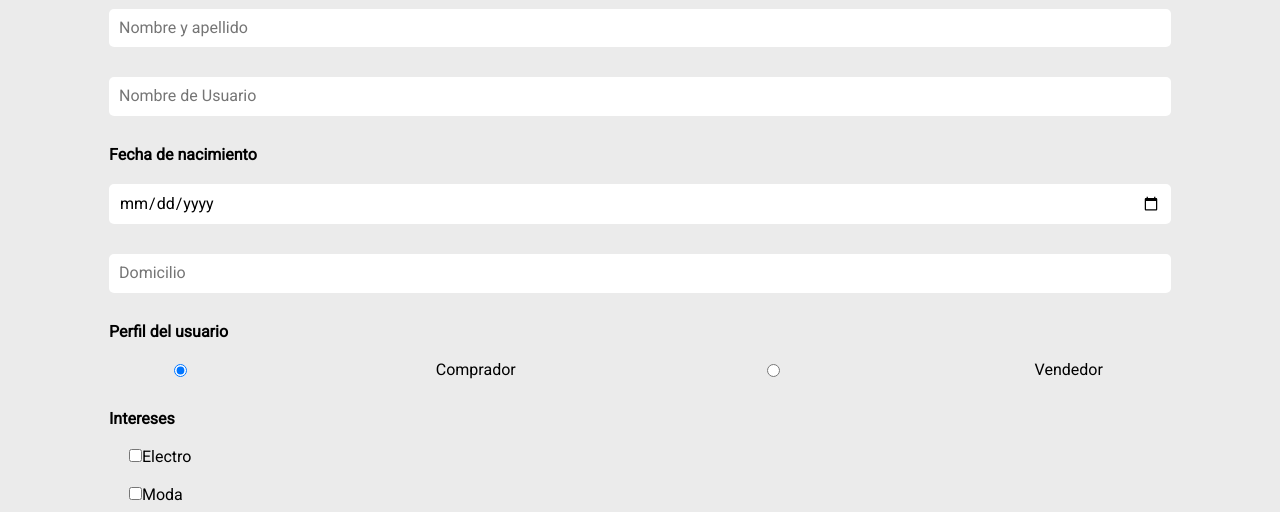
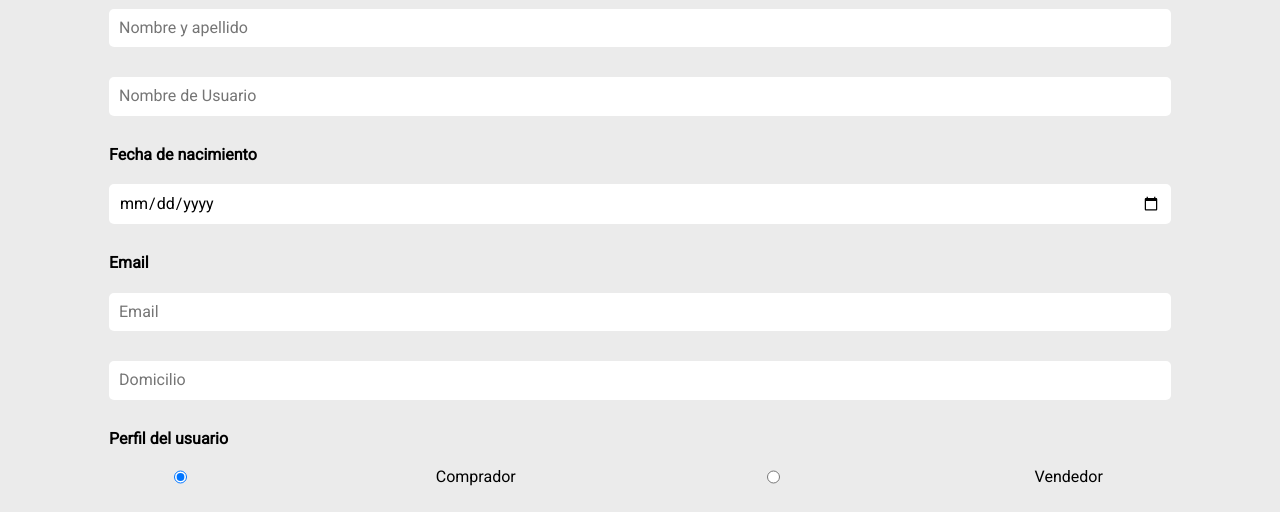
Before and after one commit to AlexRacciatti/MercadoLiebre, a website: page views/register.html in a window 1280 px wide. Shown: the part 225-737 px from the top of the page. Drawn offline with Linux system fonts and the light colour scheme.

Commit message:
max en form

```diff
--- a/views/register.html
+++ b/views/register.html
@@ -62,6 +62,10 @@
                 <input type="date" name="fecha-nacimiento" id="fecha-nacimiento" min="1903-01-02" max="2021-7-8" class="input-sizing" required/>
             </div>
             <div>
+                <label for="email" class="subtitulo">Email</label>
+                <input type="email" placeholder="Email" name="email" id="email" class="input-sizing" required>
+            </div>
+            <div>
                 <input type="text" placeholder="Domicilio" name="domicilio" class="input-sizing" required/>
             </div>
             <div>
```
